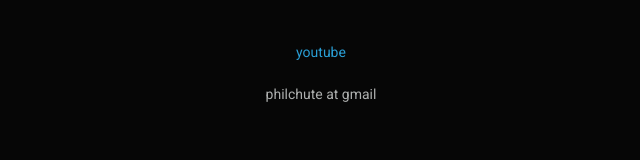
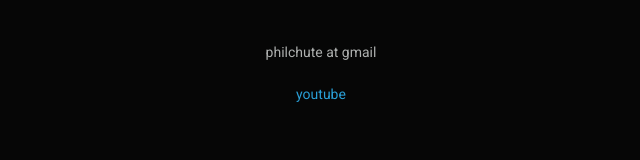
Before and after one commit to philchute/philchute.github.io, a plain HTML site: page index.html in a window 1280 px wide. Shown: the whole page, without its empty margins (319-959 px from the left). Drawn offline with nearby package versions, Linux system fonts and the light colour scheme.

Commit message:
Update index.html

```diff
--- a/index.html
+++ b/index.html
@@ -8,7 +8,7 @@
 	<body>
 		<main class="container">
 			<section>
-				<p class="text-center"><br><br><a href="https://www.youtube.com/c/PhilipChute">youtube</a><br><br> philchute at gmail</p>
+				<p class="text-center"><br><br> philchute at gmail<br><br><a href="https://www.youtube.com/c/PhilipChute">youtube</a></p>
 			</section>
 		</main>
 	</body>
```
